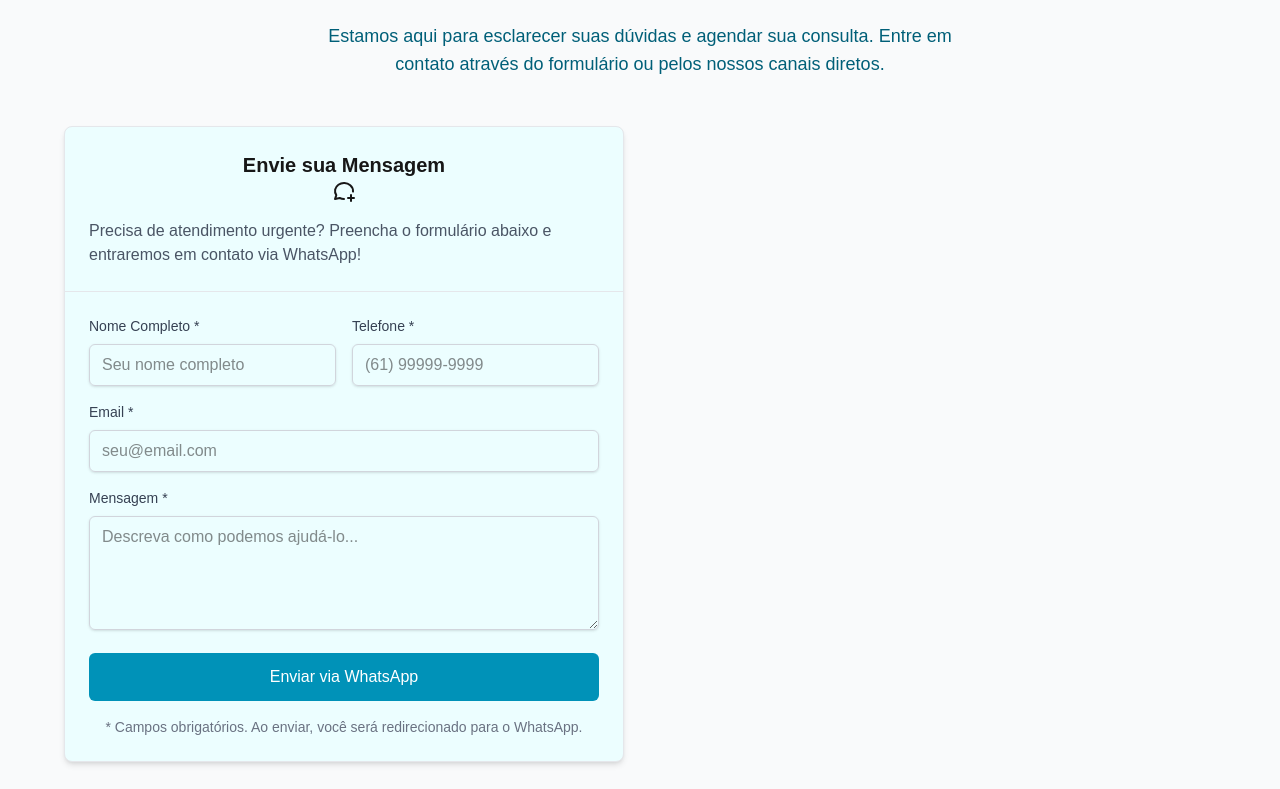
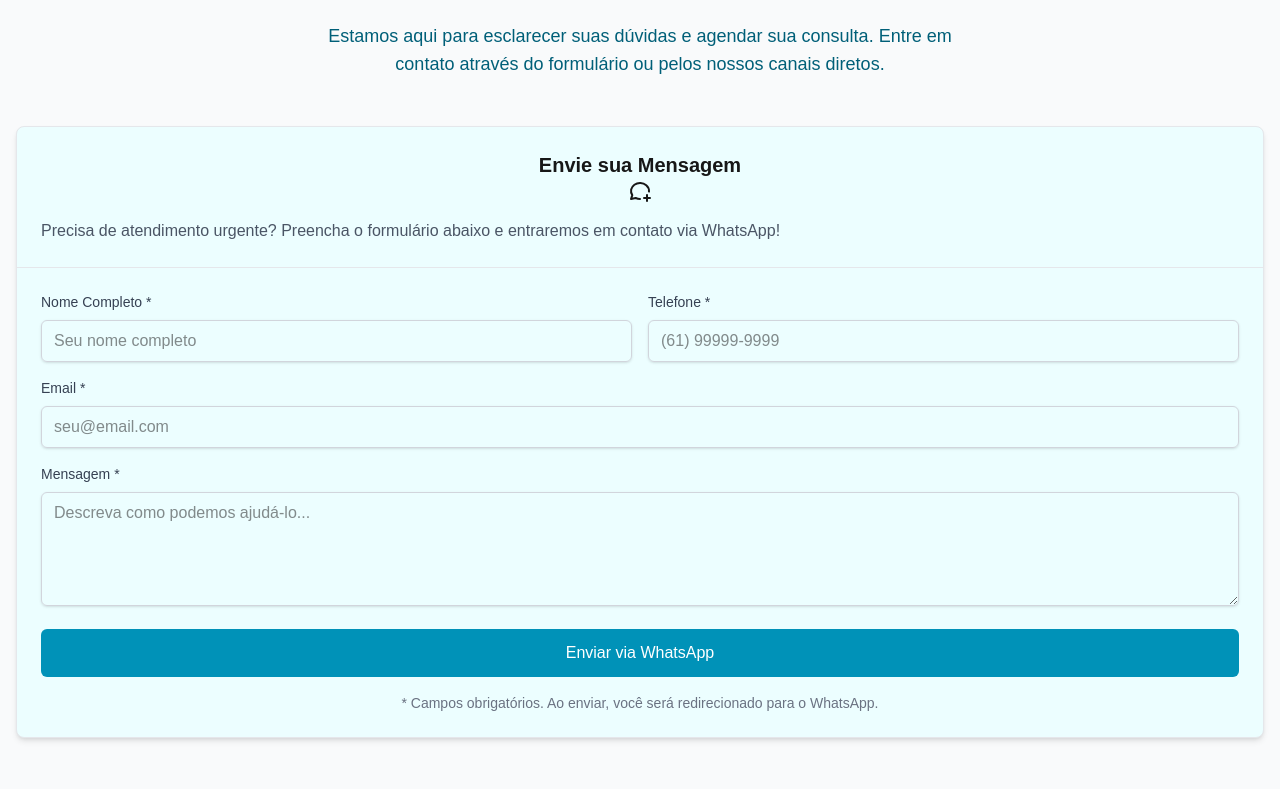
Before and after one commit to jvssdev/clinica-v1, a Next.js app: page / in a window 1280 px wide. Shown: the part 4391-5180 px from the top of the page. Built offline with nearby package versions, Linux system fonts and the light colour scheme.

Commit message:
of the world

```diff
--- a/src/app/area_de_contato.jsx
+++ b/src/app/area_de_contato.jsx
@@ -20,7 +20,6 @@ export default function FormularioDeContato() {
           </p>
         </div>
 
-        <div className="grid lg:grid-cols-2 gap-8 max-w-6xl mx-auto">
         <div className="bg-cyan-50 rounded-lg shadow-md border border-gray-200">
           <div className="p-6 border-b border-gray-200">
             <div>
@@ -145,11 +144,10 @@ export default function FormularioDeContato() {
               </button>
 
               <p className="text-sm text-gray-500 text-center">
-                  * Campos obrigatórios. Ao enviar, você será redirecionado para
-                  o WhatsApp.
+                * Campos obrigatórios. Ao enviar, você será redirecionado para o
+                WhatsApp.
               </p>
             </form>
-            </div>
           </div>
         </div>
       </div>
```
Lines whose indentation alone changed are shown as unchanged.
